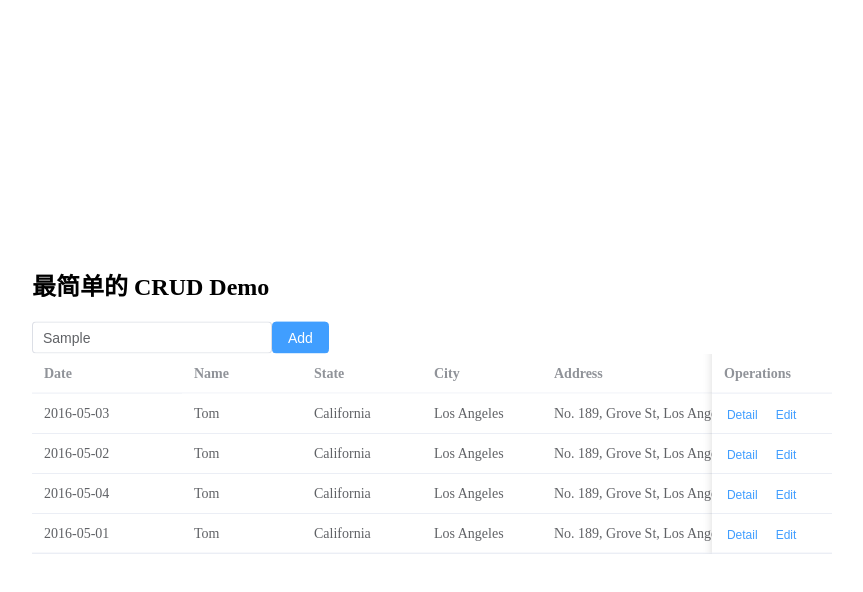
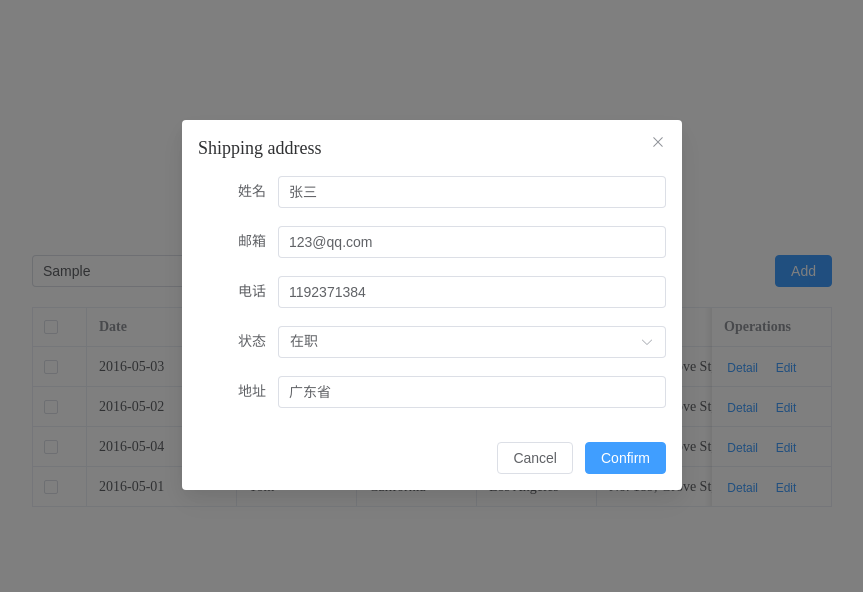
Before and after one commit to ninja119347/vue3-demo, a Vue app: page / in a window 1280 px wide. Both pictures are taken after typing "Sample" into the empty fields and a click on the button "Add". Shown: the top 592 px of the page, without its empty margins (208-1071 px from the left). Built offline with nearby package versions, Linux system fonts and the light colour scheme.

Commit message:
add formtable

```diff
--- a/src/App.vue
+++ b/src/App.vue
@@ -5,12 +5,18 @@
       <h2>最简单的 CRUD Demo</h2>
     </div>
     <!-- query -->
-    <div class="query">
-      <el-input v-model="queryInput" style="width: 240px" placeholder="Please input" />
-      <el-button type="primary">Add</el-button>
+    <div class="query-box">
+      <el-input class="query-input" v-model="queryInput"  placeholder="Please input" />
+      <el-button type="primary" @click="handleAdd" >Add</el-button>
     </div>
     <!-- table -->
-    <el-table :data="tableData" style="width: 100%">
+    <el-table
+    border
+    ref="multipleTableRef"
+    :data="tableData"
+    style="width: 100%"
+    @selection-change="handleSelectionChange">
+    <el-table-column type="selection" width="55" />
     <el-table-column fixed prop="date" label="Date" width="150" />
     <el-table-column prop="name" label="Name" width="120" />
     <el-table-column prop="state" label="State" width="120" />
@@ -26,6 +32,41 @@
       </template>
     </el-table-column>
     </el-table>
+    <!------------------- dialog --------------------->
+    <el-dialog v-model="dialogFormVisible" title="Shipping address" width="500">
+    <el-form :model="tableForm">
+      <el-form-item label="姓名" :label-width="80">
+        <el-input v-model="tableForm.name" autocomplete="off" />
+      </el-form-item>
+      <el-form-item label="邮箱" :label-width="80">
+        <el-input v-model="tableForm.email" autocomplete="off" />
+      </el-form-item>
+      <el-form-item label="电话" :label-width="80">
+        <el-input v-model="tableForm.phone" autocomplete="off" />
+      </el-form-item>
+      <el-form-item label="状态" :label-width="80">
+        <el-select v-model="tableForm.state" placeholder="Please select a state">
+          <el-option label="0" value="shanghai" />
+          <el-option label="1" value="beijing" />
+        </el-select>
+      </el-form-item>
+      <el-form-item label="地址" :label-width="80">
+        <el-input v-model="tableForm.address" autocomplete="off" />
+      </el-form-item>
+    </el-form>
+    <template #footer>
+      <div class="dialog-footer">
+        <el-button @click="dialogFormVisible = false">Cancel</el-button>
+        <el-button type="primary" @click="dialogFormVisible = false">
+          Confirm
+        </el-button>
+      </div>
+    </template>
+  </el-dialog>
+
+
+
+
   </div>
 </template>
 
@@ -69,8 +110,24 @@ let tableData = ref([ {
     zip: 'CA 90036',
     tag: 'Office',
   },])
-// methods
+let multipleSelection = ref([])
+let dialogFormVisible = ref(false)
+let tableForm = ref({
+  name: '张三',
+  email: '123@qq.com ',
+  phone: '1192371384',
+  state: '在职',
+  address: '广东省',
+},)
 
+  // methods
+const handleSelectionChange = (val) => {
+  multipleSelection.value = val
+  console.log(multipleSelection.value)
+}
+let handleAdd = () => {
+  dialogFormVisible.value = true
+}
 let handleRowClick = () => {
   console.log('click')
 }
@@ -79,9 +136,21 @@ let handleRowClick = () => {
 <style scoped>
 .table-box {
   width: 800px;
-  position: absolute;
-  top: 50%;
-  left: 50%;
-  transform: translate(-50%, -50%);
+  margin: 200px auto;
+}
+.title {
+  text-align: center;
+  margin-bottom: 20px;
+}
+.query-box {
+  display: flex;
+  justify-content: space-between;
+  margin-bottom: 20px;
+}
+.el-iput {
+  width: 240px;
+}
+.query-input {
+  width: 200px;
 }
 </style>
```
